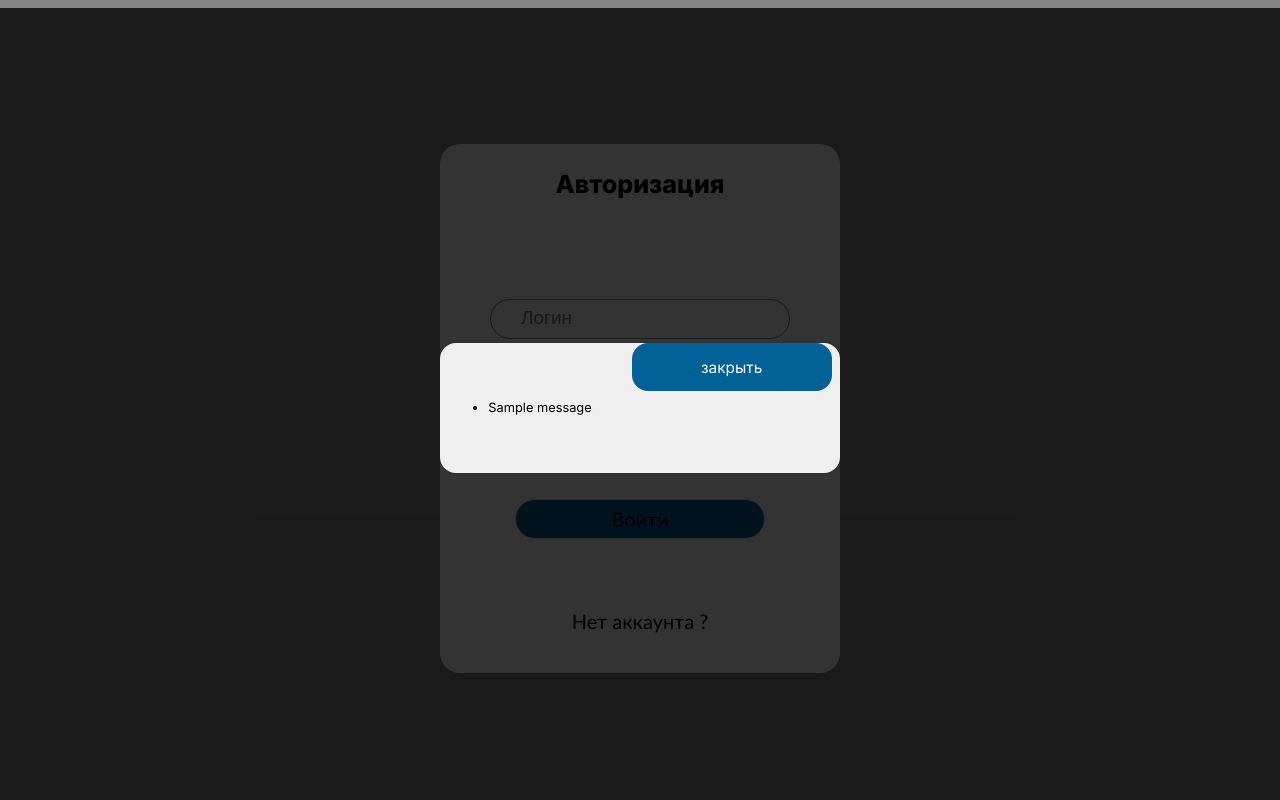
After one commit to murtanli/Auto_cars, a Django app: page /auth/ in a window 1280 px wide. The commit adds this page. Run offline with Django 5.2, Linux system fonts and the light colour scheme; tables that the repository leaves empty hold one stand-in row (values such as "Sample post"); one stand-in notice (Sample message) is shown.

Commit message:
Ver finally_version 2

```diff
--- /dev/null
+++ b/Auto_cars/main_page/static/css/css_auth.css
@@ -0,0 +1,153 @@
+@import url('https://fonts.googleapis.com/css2?family=Inter:wght@100..900&display=swap');
+p, h1, h2{
+    font-family: Inter;
+}
+
+body {
+    background-color: rgb(133, 133, 133);
+    display: flex;
+    justify-content: center;
+    align-items: center;
+    height: 100vh;
+}
+
+.block_auth{
+    width: 400px;
+    background-color: rgb(255, 255, 255);
+    position: absolute;
+    border-radius: 20px;
+}
+
+.title{
+    font-size: 25px;
+    font-weight: 800;
+    font-family:'Trebuchet MS', 'Lucida Sans Unicode', 'Lucida Grande', 'Lucida Sans', Arial, sans-serif;
+    text-align: center;
+}
+
+.inputs{
+    display: flex;
+    justify-content: center;
+    margin-top: 100px;
+    padding-left: 50px;
+    padding-right: 50px;
+    flex-wrap: wrap;
+}
+
+.login{
+    margin-bottom: 50px;
+    height: 40px;
+    width: 100%;
+    border-radius: 20px;
+    border: 1px solid gray;
+    padding-left: 20px;
+    box-sizing: border-box;
+    font-size: 15px;
+}
+.login::placeholder{
+    text-indent: 10px;
+    font-size: 19px;
+}
+
+
+.password, .name, .adress{
+    margin-bottom: 50px;
+    height: 40px;
+    width: 100%;
+    border-radius: 20px;
+    border: 1px solid gray;
+    padding-left: 20px;
+    box-sizing: border-box;
+    font-size: 15px;
+}
+.password::placeholder , .name::placeholder, .adress::placeholder{
+    text-indent: 20px;
+    font-size: 19px;
+}
+
+.button{
+    display: flex;
+    justify-content: center;
+    margin-top: 20px;
+    margin-bottom: 5vh;
+}
+.button_exit{
+    width: 250px;
+    height: 40px;
+    border-radius: 20px;
+    border: 1px solid rgb(214, 214, 214);
+    font-family:'Trebuchet MS', 'Lucida Sans Unicode', 'Lucida Grande', 'Lucida Sans', Arial, sans-serif;
+    font-size: 20px;
+    font-weight: 500;
+    background-color: #026196;
+}
+.button_exit:active{
+    opacity: 0.5;
+}
+
+.sign{
+    margin-top: 30px;
+    text-align: center;
+    margin-bottom: 5vh;
+}
+.sign a{
+    text-decoration: none;
+    color: black;
+    font-size: 20px;
+    font-family:'Trebuchet MS', 'Lucida Sans Unicode', 'Lucida Grande', 'Lucida Sans', Arial, sans-serif;
+
+}
+
+.message_block_none{
+    display: none;
+}
+.message_block{
+    position: fixed;
+    width: 100%;
+    height: 100%;
+    background-color: rgb(0 0 0 / 80%);
+    z-index: 999;
+    display: flex;
+    flex-wrap: wrap;
+    justify-content: center;
+    align-items: center;
+}
+.close_message button{
+    font-family: Inter;
+    font-size: 1.2vw;
+    width: 25vh;
+    height: 6vh;
+    color: white;
+    border: none;
+    background-color: #026196;
+    transition: 0.4s ease;
+    border-radius: 2vh;
+}
+.close_message button:hover{
+    background-color: rgb(232 232 232);
+    color: black;
+}
+.close_message {
+    margin-bottom: 10vh;
+}
+.message{
+    display: flex;
+    width: 50vh;
+    background-color: #ffffffeb;
+    border-radius: 2vh;
+    flex-wrap: wrap;
+    justify-content: center;
+}
+.messages{
+    padding: 5vh;
+}
+.messages li{
+    font-family: Inter;
+    font-size: 1vw;
+    font-weight: 400;
+    color: black;
+    line-height: 1.4;
+}
+.messages li::marker{
+    color: black;
+}
--- a/Auto_cars/main_page/static/css/header.css
+++ b/Auto_cars/main_page/static/css/header.css
@@ -26,7 +26,7 @@ header>div.name_block>p.name {
 
 /* Стили кнопок перехода */
 header>div.btn {
-    width: 10%;
+    width: 36%;
     height: 100%;
     display: flex;
     justify-content: center;
--- /dev/null
+++ b/Auto_cars/main_page/templates/auth.html
@@ -0,0 +1,50 @@
+{% load static %}
+<!DOCTYPE html>
+<html lang="en">
+<head>
+    <meta charset="UTF-8">
+    <meta name="viewport" content="width=device-width, initial-scale=1.0">
+    <link rel="stylesheet" href="{% static 'css/css_auth.css' %}">
+    <title>Document</title>
+</head>
+<body>
+    {% if messages %}
+        <div class="message_block">
+            <div class="message">
+                <ul class="messages">
+                    {% for message in messages %}
+                        <li>{{ message }}</li>
+                    {% endfor %}
+                </ul>
+                <div class="close_message">
+                    <button onclick="closeMessageBlock()">закрыть</button>
+                </div>
+            </div>
+        </div>
+
+    {% endif %}
+    <div class="block_auth">
+        <div class="title">
+            <p>Авторизация</p>
+        </div>
+        <form class="inputs" method="post" action="{% url 'auth' %}">
+            {% csrf_token %}
+            <input name="login" id="loginid" class="login" type="text" placeholder="Логин">
+            <input name="password" id="passwordid" class="password" type="password" placeholder="Пароль">
+            <div class="button">
+                <button onclick="openPage()" class="button_exit">Войти</button>
+            </div>
+        </form>
+        <div class="sign">
+            <a href="{% url 'sign_in' %}">Нет аккаунта ?</a>
+        </div>
+    </div>
+</body>
+</html>
+<script>
+function closeMessageBlock() {
+    var mesBlock = document.querySelector('.message_block');
+    mesBlock.classList.remove('message_block');
+    mesBlock.classList.add('message_block_none');
+}
+</script>
--- a/Auto_cars/main_page/urls.py
+++ b/Auto_cars/main_page/urls.py
@@ -10,4 +10,7 @@ urlpatterns = [
     path('photo_and_video/', photo_and_video, name='photo_and_video'),
     path('create_application/', create_application, name='create_application'),
     path('car_image/<int:car_id>/', get_car_image, name='get_car_image'),
+    path('auth/', auth, name='auth'),
+    path('sign_in/', sign_in, name='sign_in'),
+    path('logout_view/', logout_view, name='logout_view'),
 ]
--- a/Auto_cars/main_page/views.py
+++ b/Auto_cars/main_page/views.py
@@ -1,3 +1,6 @@
+from django.contrib import messages
+from django.contrib.auth import authenticate, login, logout
+from django.contrib.auth.models import User
 from django.http import FileResponse
 from django.shortcuts import render, get_object_or_404, redirect
 from django.urls import reverse
@@ -116,3 +119,42 @@ def about(request):
 
 def contacts(request):
     return render(request, "contacts.html")
+
+
+def auth(request):
+    if request.method == 'POST':
+        login_username = request.POST.get('login')  # Переименуйте переменную login
+        password = request.POST.get('password')
+        user = authenticate(username=login_username, password=password)  # Используйте новое имя переменной
+        if user is not None:
+            login(request, user)
+            return redirect('main')
+        else:
+            messages.error(request,'Неверный логин или пароль')
+
+    return render(request, "auth.html", )
+
+
+def sign_in(request):
+    if request.method == 'POST':
+        login_text = request.POST.get('login')
+        password_text = request.POST.get('password')
+
+        try:
+            # Создаем пользователя
+            user = User.objects.create_user(username=login_text, password=password_text)
+
+            messages.success(request, 'Регистрация прошла успешно!')
+            return redirect('auth')
+
+        except:
+            messages.error(request, 'Ошибка регистрации. Пользователь с таким логином уже существует.')
+
+        return redirect('sign_in')
+
+    else:
+        return render(request, 'sign_in.html')
+
+def logout_view(request):
+    logout(request)
+    return redirect('main')
```
Also changed, not shown: Auto_cars/main_page/templates/base.html (+10 -0 lines), Auto_cars/main_page/templates/sign_in.html (added, +49 -0 lines), Auto_cars/db.sqlite3.
